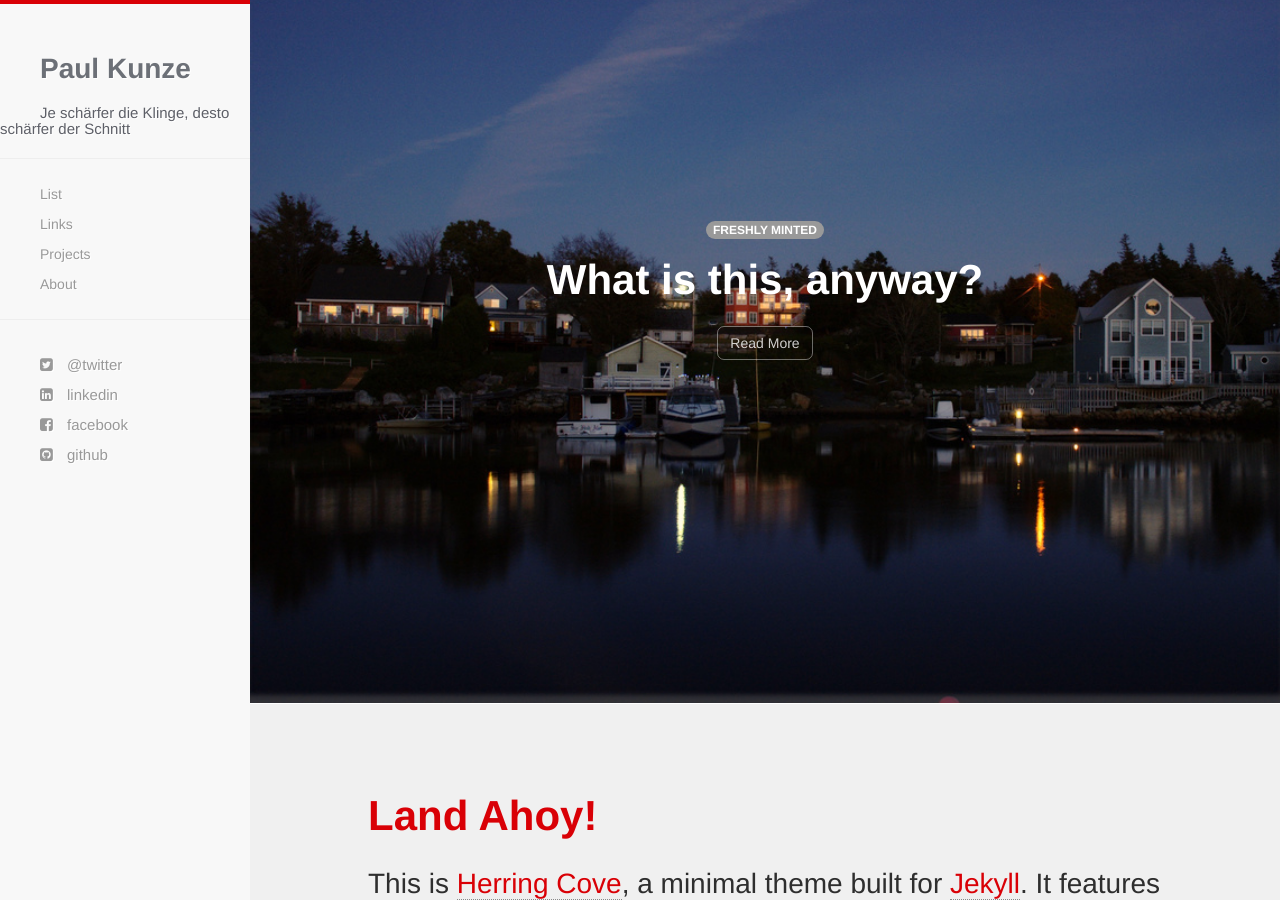
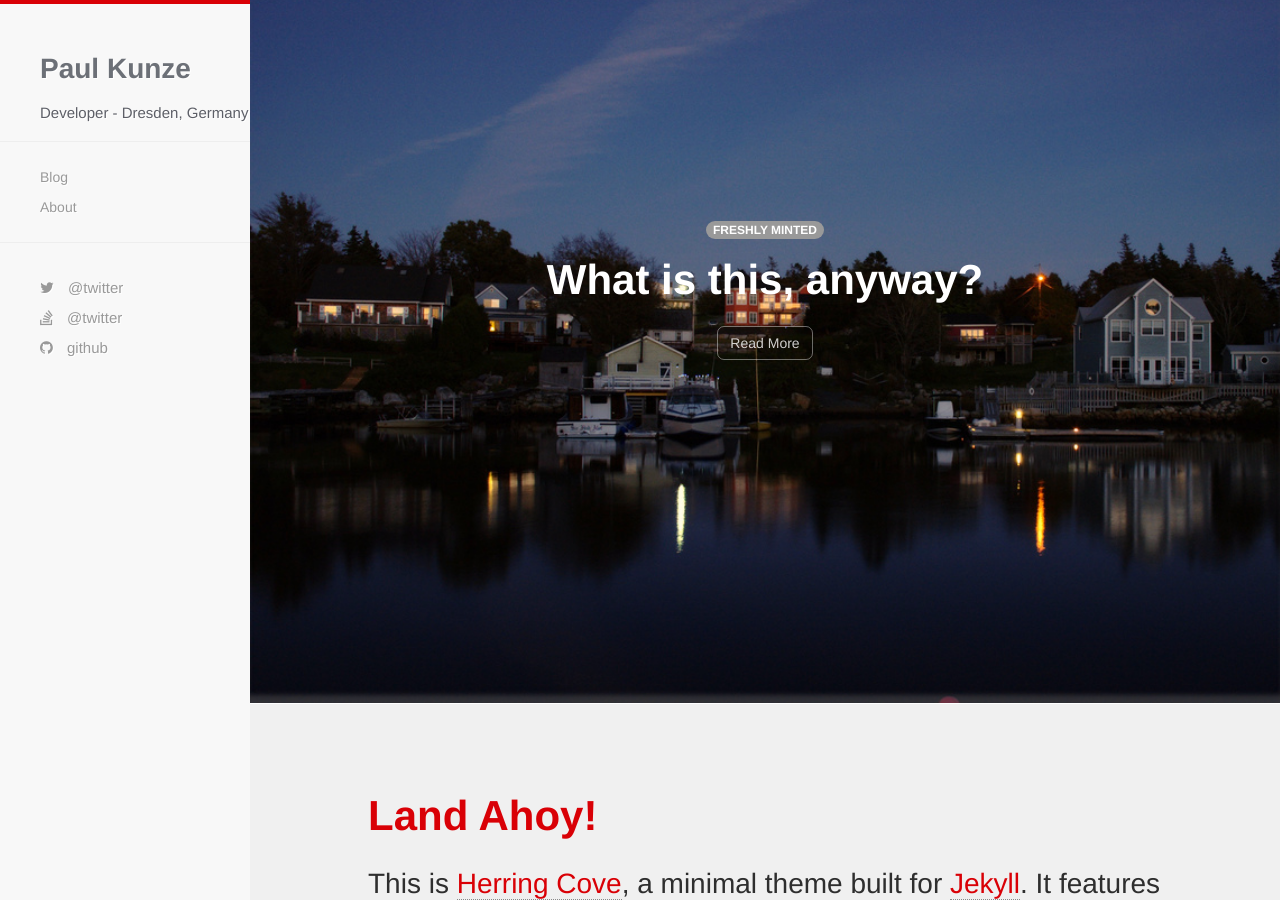
Before and after one commit to pkunze/pkunze.github.io, a Jekyll site: the page built from index.html, in a window 1280 px wide and 900 px high. Built offline with Jekyll 4.4.1, drawn with Linux system fonts in a browser that asks for light colours; nearby versions of some CDN libraries; Markdown is read by kramdown in place of the engine named in the settings.

Commit message:
updated navigation, social and config

```diff
--- a/_config.yml
+++ b/_config.yml
@@ -1,12 +1,12 @@
 name: Paul Kunze
 author: Paul Kunze
-baseurl: http://pkunze.github.io/
-description: Je schärfer die Klinge, desto schärfer der Schnitt
+baseurl: http://pkunze.github.io
+description: Developer - Dresden, Germany
 github: http://www.github.com/pkunze
 twitter: http://www.twitter.com/iamdabei
-facebook: http://www.facebook.com/paulkunze1
+stackoverflow: http://stackoverflow.com/users/1776367/nozzleman
 email: pkunze[at]hotmail.de
-location: 42°2'16"N   70°12'47"W
+location: 51°0'47"N   13°43'51"W
 disqus: paulkunze
 
 ##Make sure to edit the above fields, especially for disqus.
--- a/_includes/navigation.html
+++ b/_includes/navigation.html
@@ -12,8 +12,8 @@
     <div class="navbar-collapse collapse">
       <ul class="nav navbar-nav">
       <li><a href="{{ site.baseurl }}/list.html">List</a></li>
-      <li><a href="{{ site.baseurl }}/links.html">Links</a></li>
-      <li><a href="{{ site.baseurl }}/projects.html">Projects</a></li>
+      <!-- <li><a href="{{ site.baseurl }}/links.html">Links</a></li>
+      <li><a href="{{ site.baseurl }}/projects.html">Projects</a></li> -->
       <li><a href="{{ site.baseurl }}/about.html">About</a></li>
       </ul>
     </div><!--/.nav-collapse -->
@@ -25,16 +25,15 @@
   <ul class="sidebar-nav">
     <li class="sidebar-brand"><a href="{{ site.baseurl }}/"><h1 class="brand">{{ site.name }}</h1></a><h3>{{ site.description }}</h3></li>
     <hr />
-    <li><a href="{{ site.baseurl }}/list.html">List</a></li>
-    <li><a href="{{ site.baseurl }}/links.html">Links</a></li>
-    <li><a href="{{ site.baseurl }}/projects.html">Projects</a></li>
+    <li><a href="{{ site.baseurl }}/list.html">Blog</a></li>
+    <!-- <li><a href="{{ site.baseurl }}/links.html">Links</a></li>
+    <li><a href="{{ site.baseurl }}/projects.html">Projects</a></li> -->
     <li><a href="{{ site.baseurl }}/about.html">About</a></li>
     <hr />
     <div id="social-wrapper">
-      <li> <a href="{{ site.twitter }}"><i class="fa fa-twitter-square"></i> @twitter</a></li>
-      <li> <a href="{{ site.linkedin }}"><i class="fa fa-linkedin-square"></i> linkedin</a> </li>
-      <li> <a href="{{ site.facebook }}"><i class="fa fa-facebook-square"></i> facebook</a></li>
-      <li> <a href="{{ site.github }}"><i class="fa fa-github-square"></i> github</a> </li>
+      <li> <a href="{{ site.twitter }}"><i class="fa fa-twitter"></i> @twitter</a></li>
+      <li> <a href="{{ site.stackoverflow }}"><i class="fa fa-stack-overflow"></i> @twitter</a></li>
+      <li> <a href="{{ site.github }}"><i class="fa fa-github"></i> github</a> </li>
     </div>
   </ul>
 </div>
```
